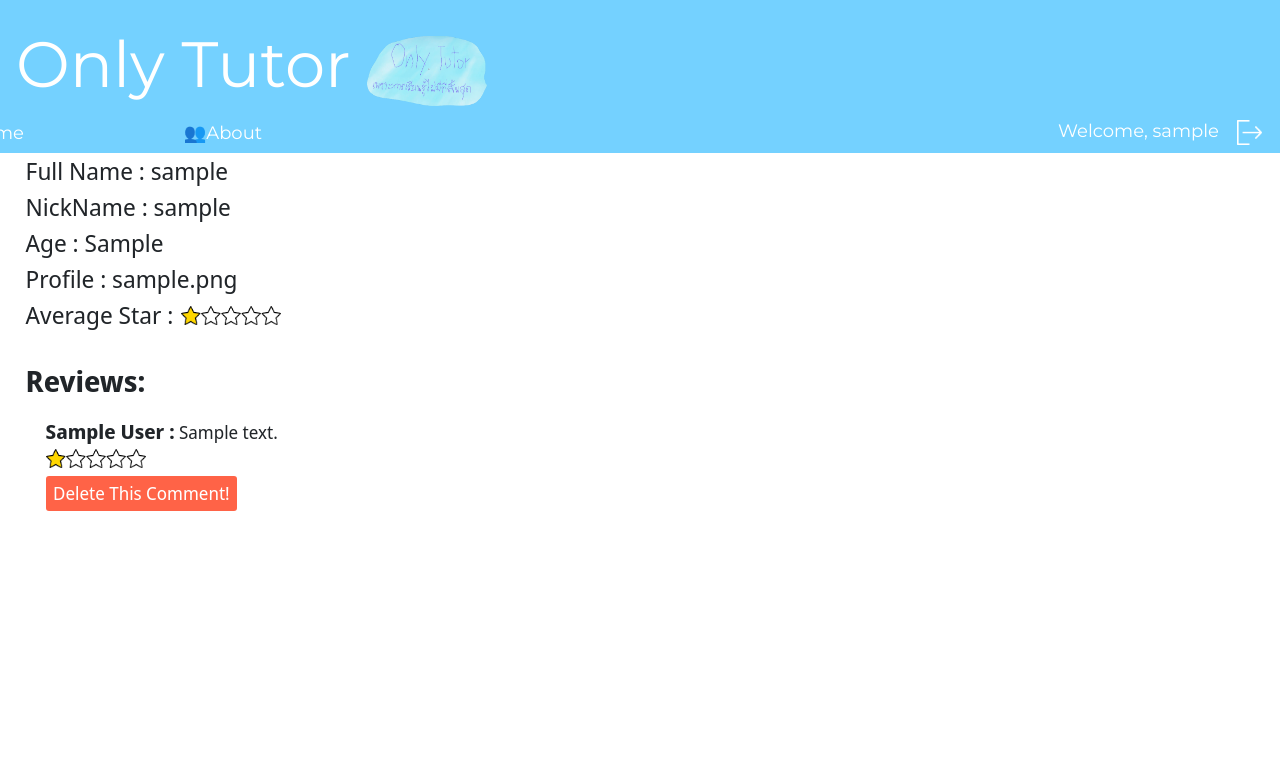
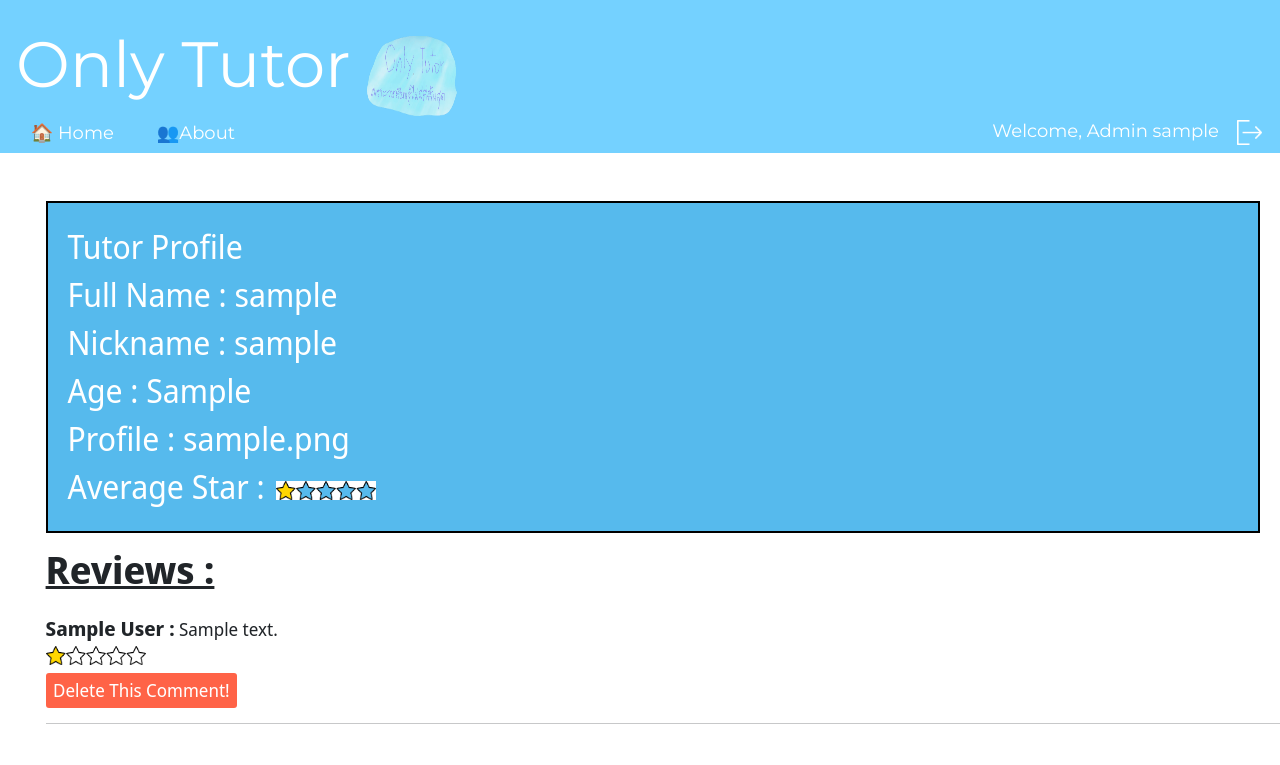
Before and after one commit to 6210612609/projectX, a Django app: page /admins/tutor/1 in a window 1280 px wide. Shown: the top 765 px of the page. Run offline with Django 3.2, Linux system fonts and the light colour scheme; a user stored in the database is signed in; tables that the repository leaves empty hold one stand-in row (values such as "Sample post").

Commit message:
edit admin hone detail and layout

```diff
--- a/proX/users/templates/admins/tutor_detail.html
+++ b/proX/users/templates/admins/tutor_detail.html
@@ -1,12 +1,13 @@
-{% extends "main/layout.html" %}
+{% extends "main/admin_layout.html" %}
 {% load static %}
 {% block profile %}
-<a href="#" class="w3-bar-item w3-button w3-hide-small w3-padding-large w3-hover-white"style="margin-left:-11.5em;">&#129299;Profile</a>
+
 {% endblock %}
 
 {% block content %}
 
 <style>
+    p.dashed {border-style: dashed;}
     h1{
         width: 100px;
         position: relative;
@@ -36,22 +37,36 @@
         border: 2px solid #492212;
         margin-bottom: 1px;
         border-radius: 7px ;
+        style=text-align: center;
+    }
+    div.pic {
+
+        margin-top: -5px;
+        margin-left: 50px;
+        width: 255px;
+        padding: 0px;
+        border: 2px solid #0e1b22;
+        margin-bottom: -30px;
+        border-radius: 15px ;
+
     }
 
+
 </style>
+<br>
+<div style="margin-top: 2%;margin-left: 2%;  font-size:32px;" >
+<p class="dashed" style="text-align: left;border: 2px solid black;margin: 20px;padding: 20px;color: white;background-color: #56baed">
+Tutor Profile<br>
+Full Name : {{object.user}}<br>
+Nickname : {{object.user.nick_Name}}<br>
+Age : {{object.user.age}}<br>
+Profile : {{object.user.profile}}<br>
+Average Star :  <div style="margin-left: 250px; margin-top: -72px;"><h1><div style= "width:calc(20% * {{ avgstar }})"></div>
+                    <img src = "{% static 'images/stars.png' %}"  title = "{{avgstar}}"><br></div>
+</p>
 
 
-<div style="margin-left: 2%; font-size: x-large;" >
-Full Name : {{object.user}}<br>
-NickName : {{object.user.nick_Name}}<br>
-Age : {{object.user.age}}<br>
-Profile : {{object.user.profile}}<br>
-Average Star :  <div style="margin-left: 155px; margin-top: -27px;"><h1><div style= "width:calc(20% * {{ avgstar }})"></div>
-                    <img src = "{% static 'images/stars.png' %}"  title = "{{avgstar}}"><br></div>
-
-
-
-<p style ="font-weight: bold; font-size: larger;" >Reviews:</p>
+<p style ="margin-left: 20px;font-weight: bold; font-size: larger;" ><u>Reviews :</u></p>
 <div style="font-size: large ; margin-left: 20px;">
 
     {% for review in reviews %}
@@ -60,12 +75,11 @@ Average Star :  <div style="margin-left: 155px; margin-top: -27px;"><h1><div sty
     {{review.comment}} <br>
     <div style="margin-left: 0px; margin-top: -20px;"><h1><div style= "width:calc(20% * {{ review.star }})"></div>
     <img src = "{% static 'images/stars.png' %}"  title = "{{review.star}}"> </div><br>
-
-
-    <a  style="color: #ffffff; background-color: tomato; border: #dddddd; " class="btn btn-primary btn-sm w3-large "href="{% url 'delete_review' object.user.id review.id %}">Delete This Comment!</a><br>
-{% endfor %}
-</div>
-
+    <a  style="color: #ffffff; background-color: #FF6347; border: #dddddd; " class="btn btn-primary btn-sm w3-large "href="{% url 'delete_review' object.user.id review.id %}">Delete This Comment!</a><br>
+    <hr>
+    <br>
+    {% endfor %}
+    </div>
 </div>
 
 {% endblock %}
--- /dev/null
+++ b/proX/users/templates/main/admin_layout.html
@@ -0,0 +1,68 @@
+<!DOCTYPE html>
+{% load static %}
+<html lang="en">
+<meta charset="UTF-8">
+<meta name="viewport" content="width=device-width, initial-scale=1">
+<link rel="stylesheet" href="https://www.w3schools.com/w3css/4/w3.css">
+<link rel="stylesheet" href="https://fonts.googleapis.com/css?family=Lato">
+<link rel="stylesheet" href="https://fonts.googleapis.com/css?family=Montserrat">
+<link rel="stylesheet" href="https://cdnjs.cloudflare.com/ajax/libs/font-awesome/4.7.0/css/font-awesome.min.css">
+<link rel="preconnect" href="https://fonts.googleapis.com">
+<link rel="preconnect" href="https://fonts.gstatic.com" crossorigin>
+<link href="https://fonts.googleapis.com/css2?family=Noto+Sans+Display:wght@300&display=swap" rel="stylesheet">
+<link rel="stylesheet" href="{% static 'styles/styles.css' %}"/>
+<link href="https://cdn.jsdelivr.net/npm/bootstrap@5.0.2/dist/css/bootstrap.min.css" rel="stylesheet" integrity="sha384-EVSTQN3/azprG1Anm3QDgpJLIm9Nao0Yz1ztcQTwFspd3yD65VohhpuuCOmLASjC" crossorigin="anonymous">
+<style>
+body,h1,h2,h3,h4,h5,h6 {font-family: 'Noto Sans Display', sans-serif;}
+.w3-bar,h1,button {font-family: "Montserrat", sans-serif}
+.fa-anchor,.fa-coffee {font-size:200px}
+div.c {
+      text-align: right;
+    }
+
+    div.left {
+      text-align: left;
+    }
+
+
+</style>
+<body>
+
+<!-- Navbar -->
+
+  <div class="w3-bar w3-large" style="height:8.5em;background-color: #74d1ff;color: white;">
+    <a href="{% url 'index' %}" style="text-decoration:none ;float: left; color: white;"><label class="w3-margin w3-jumbo"> Only Tutor</label></a>
+    <a href="{% url 'index' %}"> <img style="width:90px;height:80px ;float: left; margin-top: 2em;" src="{% static 'images/only.png' %}" alt="ninja"></a>
+    <br>
+    <br>
+    <br>
+    <br>
+    <a href="{% url 'index' %}" class="w3-bar-item w3-button w3-padding-large w3-hide-small w3-hover-white"style="margin-left:-25em;">  &#x1F3E0; Home</a>
+
+    {% if request.user.is_authenticated %}
+
+      <span style="color: white;position: absolute;right: 0;padding-top: 10px;">&emsp;Welcome, Admin {{request.user.nick_Name}}&emsp;<a href="{% url 'logout' %}"><img style="width:25px;height:25px ;" src="{% static 'images/logout.png' %}"></a>&emsp;</span>
+      {% block profile %}
+      {% endblock %}
+    {%else%}
+    <span class="w3-right-align" style="color: white;position: absolute;right: 0;padding-top: 10px;">&emsp;You are not login. <a href="{% url 'login' %}"><img style="width:25px;height:25px ;" src="{% static 'images/login.png' %}"></a>&emsp;</span>
+    {%endif%}
+
+    <a href="{% url 'about' %}" class="w3-bar-item w3-button w3-hide-small w3-padding-large w3-hover-white"style="margin-left:-18em;">&#128101;About</a>
+
+  </div>
+
+  {% block content %}
+  {% endblock %}
+
+  {% block body %}
+  {% endblock %}
+
+
+
+
+
+
+
+</body>
+</html>
```
Also changed, not shown: proX/users/templates/admins/home.html (+20 -6 lines).
